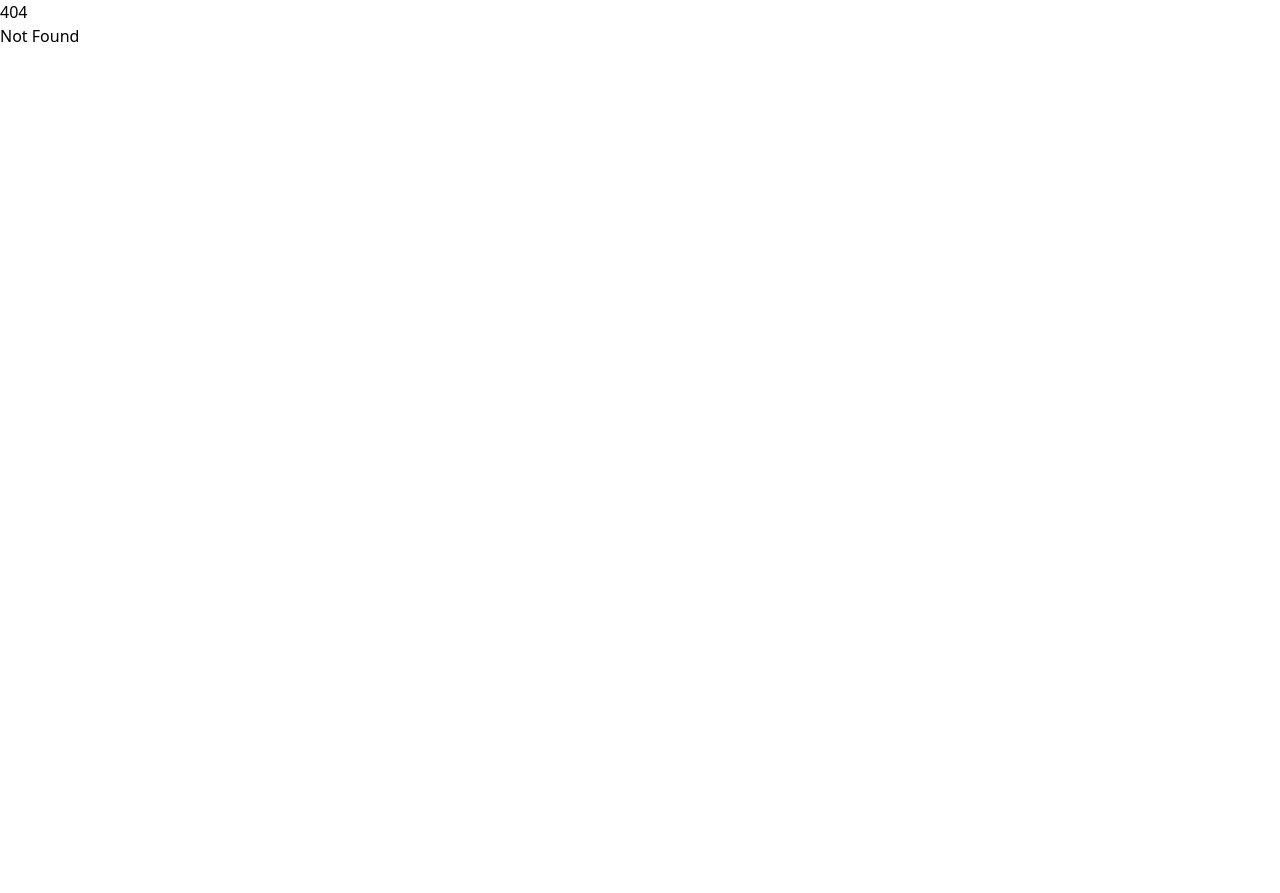
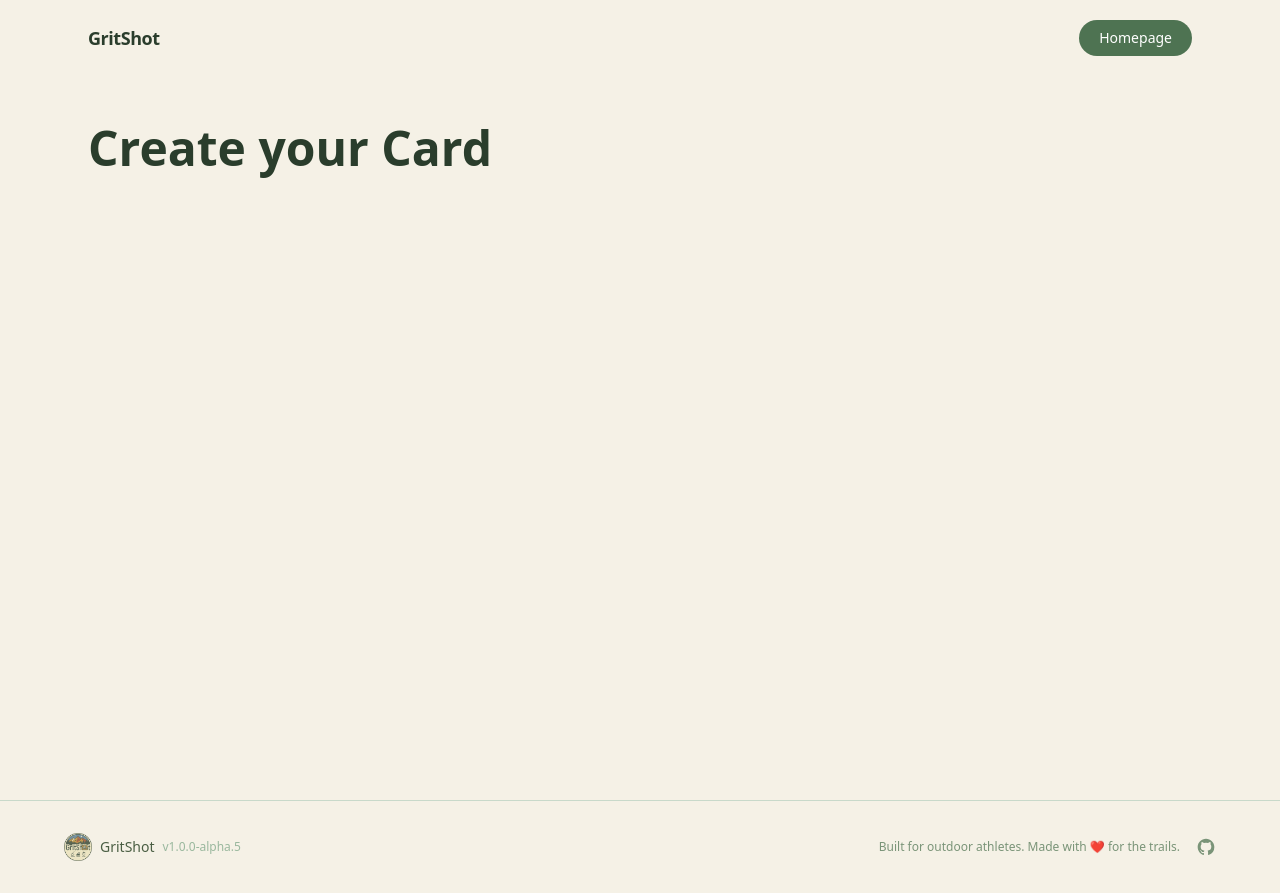
Before and after one commit to markdor/gritshot, a SvelteKit app: page /create in a window 1280 px wide. Before the commit this address had no page. Before the commit the page ends 800 px from the top, so only its background shows below. Built offline with nearby package versions, Linux system fonts and the light colour scheme.

Commit message:
feat: added create page (without any content)

```diff
--- a/src/routes/+layout.svelte
+++ b/src/routes/+layout.svelte
@@ -1,5 +1,7 @@
 <script lang="ts">
 	import './layout.css';
+	import logo from '$lib/assets/logo.800px.png';
+	const version = __APP_VERSION__;
 
 	let { children } = $props();
 </script>
@@ -12,4 +14,37 @@
 	<meta name="apple-mobile-web-app-title" content="GritShot" />
 	<link rel="manifest" href="/site.webmanifest" />
 </svelte:head>
+
 {@render children()}
+
+<footer
+	class="border-t border-[#c8d9ca] bg-[#f5f1e6] px-6 py-8"
+	style="font-family: system-ui, -apple-system, 'Segoe UI', sans-serif;"
+>
+	<div class="mx-auto flex max-w-6xl flex-wrap items-center justify-between gap-4">
+		<div class="flex items-center gap-2">
+			<img src={logo} alt="GritShot" class="h-7 w-7 object-contain opacity-80" />
+			<span class="text-sm font-medium text-[#4a5e43]">GritShot</span>
+			<a
+				href="https://github.com/markdor/gritshot/releases/tag/v{version}"
+				rel="noopener noreferrer"
+				class="text-xs text-[#9ab89e] transition-colors hover:text-[#4e7352]">v{version}</a
+			>
+		</div>
+		<div class="flex items-center gap-4">
+			<p class="text-xs text-[#7a9478]">Built for outdoor athletes. Made with ❤️ for the trails.</p>
+			<a
+				href="https://github.com/markdor/gritshot"
+				rel="noopener noreferrer"
+				class="text-[#7a9478] transition-colors hover:text-[#4e7352]"
+				aria-label="GitHub Repository"
+			>
+				<svg class="h-5 w-5" fill="currentColor" viewBox="0 0 24 24">
+					<path
+						d="M12 2C6.477 2 2 6.484 2 12.017c0 4.425 2.865 8.18 6.839 9.504.5.092.682-.217.682-.483 0-.237-.008-.868-.013-1.703-2.782.605-3.369-1.343-3.369-1.343-.454-1.158-1.11-1.466-1.11-1.466-.908-.62.069-.608.069-.608 1.003.07 1.531 1.032 1.531 1.032.892 1.53 2.341 1.088 2.91.832.092-.647.35-1.088.636-1.338-2.22-.253-4.555-1.113-4.555-4.951 0-1.093.39-1.988 1.029-2.688-.103-.253-.446-1.272.098-2.65 0 0 .84-.27 2.75 1.026A9.564 9.564 0 0 1 12 6.844a9.59 9.59 0 0 1 2.504.337c1.909-1.296 2.747-1.027 2.747-1.027.546 1.379.202 2.398.1 2.651.64.7 1.028 1.595 1.028 2.688 0 3.848-2.339 4.695-4.566 4.943.359.309.678.92.678 1.855 0 1.338-.012 2.419-.012 2.747 0 .268.18.58.688.482A10.02 10.02 0 0 0 22 12.017C22 6.484 17.522 2 12 2Z"
+					/>
+				</svg>
+			</a>
+		</div>
+	</div>
+</footer>
--- a/src/routes/+page.svelte
+++ b/src/routes/+page.svelte
@@ -1,16 +1,7 @@
 <script lang="ts">
 	import logo from '$lib/assets/logo.800px.png';
 	import exampleCard from '$lib/assets/gravel_4-5.jpg';
-	const version = __APP_VERSION__;
-
-	let showToast = $state(false);
-	let toastTimeout: ReturnType<typeof setTimeout>;
-
-	function showComingSoon() {
-		showToast = true;
-		clearTimeout(toastTimeout);
-		toastTimeout = setTimeout(() => (showToast = false), 3500);
-	}
+	import { resolve } from '$app/paths';
 </script>
 
 <svelte:head>
@@ -30,12 +21,12 @@
 		<div class="flex items-center gap-2.5">
 			<span class="text-lg font-semibold tracking-tight">GritShot</span>
 		</div>
-		<button
-			onclick={showComingSoon}
+		<a
+			href={resolve('/create')}
 			class="rounded-full bg-[#4e7352] px-5 py-2 text-sm font-medium text-white transition-colors hover:bg-[#3d5c42]"
 		>
 			Create Your Card
-		</button>
+		</a>
 	</nav>
 
 	<!-- Hero -->
@@ -68,12 +59,12 @@
 			</p>
 
 			<div class="flex flex-wrap items-center justify-center gap-3">
-				<button
-					onclick={showComingSoon}
+				<a
+					href={resolve('/create')}
 					class="rounded-full bg-[#4e7352] px-7 py-3 text-base font-semibold text-white shadow-sm transition-colors hover:bg-[#3d5c42]"
 				>
 					Create Your Card
-				</button>
+				</a>
 				<a
 					href="#how-it-works"
 					class="rounded-full border border-[#9ab89e] px-7 py-3 text-base font-medium text-[#4e7352] transition-colors hover:bg-[#4e7352]/8"
@@ -339,63 +330,12 @@
 			<p class="mb-8 text-[#9ab89e]">
 				Upload your FIT file, add a photo, and create your first card in minutes.
 			</p>
-			<button
-				onclick={showComingSoon}
+			<a
+				href={resolve('/create')}
 				class="rounded-full bg-[#c4894f] px-8 py-3 font-semibold text-white transition-colors hover:bg-[#b37840]"
 			>
 				Create Your Card
-			</button>
+			</a>
 		</div>
 	</section>
-
-	<!-- Toast -->
-	{#if showToast}
-		<div
-			class="fixed bottom-6 left-1/2 z-50 flex -translate-x-1/2 items-center gap-3 rounded-full bg-[#2a3d2c] px-6 py-3 text-sm font-medium text-white shadow-lg"
-		>
-			<svg
-				class="h-4 w-4 shrink-0 text-[#9ab89e]"
-				fill="none"
-				stroke="currentColor"
-				stroke-width="2"
-				viewBox="0 0 24 24"
-			>
-				<path
-					stroke-linecap="round"
-					stroke-linejoin="round"
-					d="M12 6v6l4 2m6-2a10 10 0 1 1-20 0 10 10 0 0 1 20 0Z"
-				/>
-			</svg>
-			Coming soon — stay tuned!
-		</div>
-	{/if}
-
-	<!-- Footer -->
-	<footer class="border-t border-[#c8d9ca] bg-[#f5f1e6] px-6 py-8">
-		<div class="mx-auto flex max-w-6xl flex-wrap items-center justify-between gap-4">
-			<div class="flex items-center gap-2">
-				<img src={logo} alt="GritShot" class="h-7 w-7 object-contain opacity-80" />
-				<span class="text-sm font-medium text-[#4a5e43]">GritShot</span>
-				<span class="text-xs text-[#9ab89e]">v{version}</span>
-			</div>
-			<div class="flex items-center gap-4">
-				<p class="text-xs text-[#7a9478]">
-					Built for outdoor athletes. Made with ❤️ for the trails.
-				</p>
-				<a
-					href="https://github.com/markdor/gritshot"
-					target="_blank"
-					rel="noopener noreferrer"
-					class="text-[#7a9478] transition-colors hover:text-[#4e7352]"
-					aria-label="GitHub Repository"
-				>
-					<svg class="h-5 w-5" fill="currentColor" viewBox="0 0 24 24">
-						<path
-							d="M12 2C6.477 2 2 6.484 2 12.017c0 4.425 2.865 8.18 6.839 9.504.5.092.682-.217.682-.483 0-.237-.008-.868-.013-1.703-2.782.605-3.369-1.343-3.369-1.343-.454-1.158-1.11-1.466-1.11-1.466-.908-.62.069-.608.069-.608 1.003.07 1.531 1.032 1.531 1.032.892 1.53 2.341 1.088 2.91.832.092-.647.35-1.088.636-1.338-2.22-.253-4.555-1.113-4.555-4.951 0-1.093.39-1.988 1.029-2.688-.103-.253-.446-1.272.098-2.65 0 0 .84-.27 2.75 1.026A9.564 9.564 0 0 1 12 6.844a9.59 9.59 0 0 1 2.504.337c1.909-1.296 2.747-1.027 2.747-1.027.546 1.379.202 2.398.1 2.651.64.7 1.028 1.595 1.028 2.688 0 3.848-2.339 4.695-4.566 4.943.359.309.678.92.678 1.855 0 1.338-.012 2.419-.012 2.747 0 .268.18.58.688.482A10.02 10.02 0 0 0 22 12.017C22 6.484 17.522 2 12 2Z"
-						/>
-					</svg>
-				</a>
-			</div>
-		</div>
-	</footer>
 </div>
--- /dev/null
+++ b/src/routes/create/+page.svelte
@@ -0,0 +1,30 @@
+<script lang="ts">
+	import { resolve } from '$app/paths';
+</script>
+
+<svelte:head>
+	<title>Create Your Card — GritShot</title>
+</svelte:head>
+
+<div
+	class="min-h-screen bg-[#f5f1e6] text-[#2a3d2c]"
+	style="font-family: system-ui, -apple-system, 'Segoe UI', sans-serif;"
+>
+	<!-- Navigation -->
+	<nav class="mx-auto flex max-w-6xl items-center justify-between px-6 py-5">
+		<div class="flex items-center gap-2.5">
+			<span class="text-lg font-semibold tracking-tight">GritShot</span>
+		</div>
+		<a
+			href={resolve('/')}
+			class="rounded-full bg-[#4e7352] px-5 py-2 text-sm font-medium text-white transition-colors hover:bg-[#3d5c42]"
+		>
+			Homepage
+		</a>
+	</nav>
+
+	<!-- Content -->
+	<section class="mx-auto max-w-6xl px-6 pt-12 pb-20">
+		<h1 class="text-4xl font-bold sm:text-5xl">Create your Card</h1>
+	</section>
+</div>
--- /dev/null
+++ b/src/routes/create/page.svelte.e2e.ts
@@ -0,0 +1,6 @@
+import { expect, test } from '@playwright/test';
+
+test('has expected h1', async ({ page }) => {
+	await page.goto('/create');
+	await expect(page.locator('h1')).toBeVisible();
+});
--- a/src/routes/demo/+page.svelte
+++ /dev/null
@@ -1,5 +0,0 @@
-<script lang="ts">
-	import { resolve } from '$app/paths';
-</script>
-
-<a href={resolve('/demo/playwright')}>playwright</a>
--- a/src/routes/page.svelte.e2e.ts
+++ b/src/routes/page.svelte.e2e.ts
@@ -11,19 +11,19 @@ test.describe('Homepage', () => {
 		await expect(heroLogo).toBeVisible();
 	});
 
-	test('"Create Your Card" nav button shows coming soon toast', async ({ page }) => {
-		await page.getByRole('button', { name: 'Create Your Card' }).first().click();
-		await expect(page.getByText('Coming soon — stay tuned!')).toBeVisible();
+	test('"Create Your Card" nav link points to /create', async ({ page }) => {
+		const link = page.getByRole('link', { name: 'Create Your Card' }).first();
+		await expect(link).toHaveAttribute('href', /\/create$/);
 	});
 
-	test('"Create Your Card" hero button shows coming soon toast', async ({ page }) => {
-		await page.getByRole('button', { name: 'Create Your Card' }).nth(1).click();
-		await expect(page.getByText('Coming soon — stay tuned!')).toBeVisible();
+	test('"Create Your Card" hero link points to /create', async ({ page }) => {
+		const link = page.getByRole('link', { name: 'Create Your Card' }).nth(1);
+		await expect(link).toHaveAttribute('href', /\/create$/);
 	});
 
-	test('"Create Your Card" CTA button shows coming soon toast', async ({ page }) => {
-		await page.getByRole('button', { name: 'Create Your Card' }).last().click();
-		await expect(page.getByText('Coming soon — stay tuned!')).toBeVisible();
+	test('"Create Your Card" CTA link points to /create', async ({ page }) => {
+		const link = page.getByRole('link', { name: 'Create Your Card' }).last();
+		await expect(link).toHaveAttribute('href', /\/create$/);
 	});
 
 	test('"See How It Works" scrolls to the section', async ({ page }) => {
```
Also changed, not shown: 2 other files (tests, documents, lock files or other folders).
